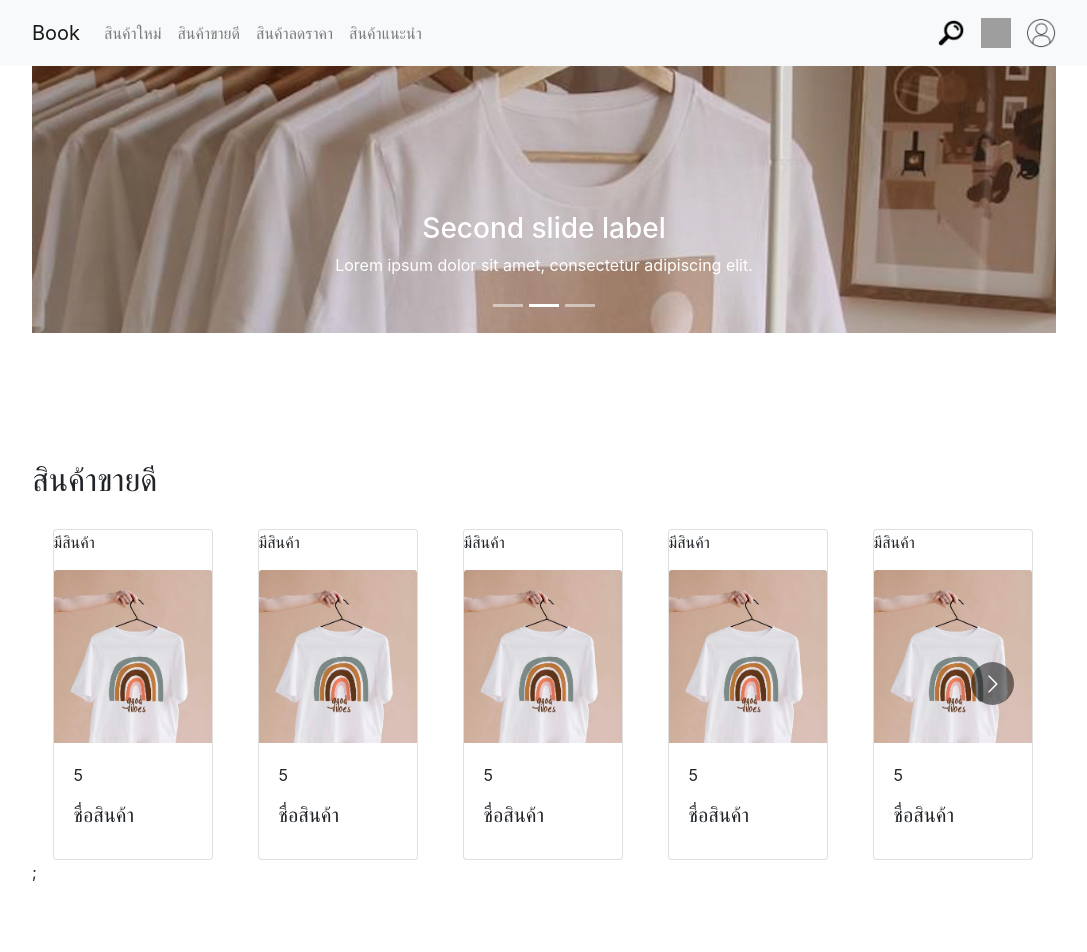
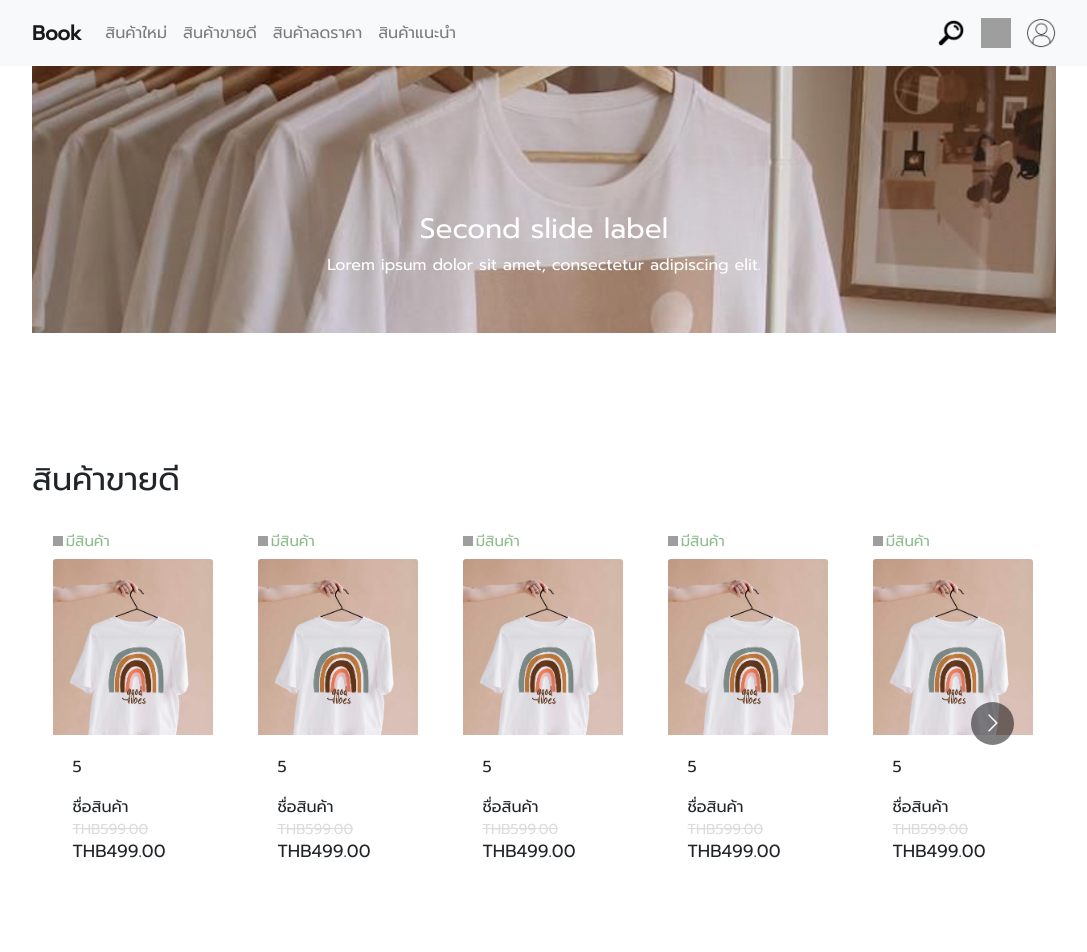
Before and after one commit to Thaksina/website-assignmet, a React (Create React App) app: page / in a window 1280 px wide. Shown: the top 952 px of the page, without its empty margins (96-1183 px from the left). Built offline with nearby package versions, Linux system fonts and the light colour scheme; grey boxes are pictures that could not be loaded.

Commit message:
card popup

```diff
--- a/public/index.html
+++ b/public/index.html
@@ -15,6 +15,8 @@
       user's mobile device or desktop. See https://developers.google.com/web/fundamentals/web-app-manifest/
     -->
     <link rel="manifest" href="%PUBLIC_URL%/manifest.json" />
+    <link rel="preconnect" href="https://fonts.googleapis.com">
+    <link href="https://fonts.googleapis.com/css2?family=Prompt&display=swap" rel="stylesheet">
     <!--
       Notice the use of %PUBLIC_URL% in the tags above.
       It will be replaced with the URL of the `public` folder during the build.
--- a/src/Components/Card.css
+++ b/src/Components/Card.css
@@ -1,7 +1,91 @@
+div{
+    font-family: 'Prompt', sans-serif;
+
+}
 .title{
     text-align: left;
-    padding: 10% 10% 0% 10%;
+    padding: 10% 10% 5% 10%;
 }
 .cardframe{
     width: 10rem;
+    position: relative;
+    flex-direction: column;
+    min-width: 0;
+    word-wrap: break-word;
+    background-color: #fff;
+    background-clip: border-box;
+    border-radius: .25rem;
+    height: 400px;
 }
+.cardframe:hover{
+    box-shadow: 0 4px 8px 0 rgb(0 0 0 / 20%), 0 6px 20px 0 rgb(0 0 0 / 19%);
+    padding: 10px;
+    border-radius: 10px;
+    width: 12rem;
+    margin: -10px;
+}
+
+.stockname{
+    display: contents;
+    color: darkseagreen;
+    font-size: 15px;
+
+}
+.stockicon{
+    height: 10px;
+    width: 10px;
+    margin-right: 2%;
+}
+
+.stocktitle{
+    padding-bottom: 4%;
+}
+
+.addcart {
+    display: none;
+}
+.likesticker{
+    display: none;
+}
+.statisticsticker{
+    display: none;
+}
+.cardframe:hover .addcart{
+    background-color: transparent;
+    display: block;
+    border-radius: 30px;
+    text-align: center;
+    margin-left: auto;
+    margin-right: auto;
+    padding: 0% 10%;
+}
+
+.price{
+    color: gainsboro;
+    text-decoration: line-through;
+    font-size: 0.9rem;
+}
+.pricededuct{
+    font-size: 1.1rem;
+}
+.cardtitle {
+    margin-bottom: 0rem;
+}
+
+.cardframe:hover .likesticker{
+    display: block;
+    position: absolute;
+    top: 12%;
+    left: 77%;
+    width: 20px;
+
+}
+
+.cardframe:hover .statisticsticker{
+    display: block;
+    position: absolute;
+    top: 18%;
+    left: 77%;
+    width: 20px;
+
+}
--- a/src/Components/Card.js
+++ b/src/Components/Card.js
@@ -2,16 +2,30 @@ import React from 'react'
 import './Card.css'
 
 
-
-function Card({name,starrating,stock,picture}) {
+function Card({name,starrating,stock,picture,price}) {
   return (
     <div className="title">
-      <div class="card cardframe">
-        <p>มีสินค้า</p>
+      <div class="cardframe">
+      <div class="stocktitle">
+         <img
+      className="stockicon"
+      src="./check.png"
+      alt="check icon"
+    />
+    <p className="stockname">{stock}</p>
+      </div>
+  <div>
+  <img class="likesticker" src="./like.png" alt="Card image cap" />
+  <img class="statisticsticker" src="./statistic.png" alt="Card image cap" />
+  </div>
   <img class="card-img-top" src={picture} alt="Card image cap" />
+
+  <button type="button" class="btn-outline-primary addcart">Add Cart</button>
   <div class="card-body">
   <p class="card-text">{starrating}</p>
-    <h5 class="card-title">{name}</h5>
+    <p class="cardtitle">{name}</p>
+    <p class="cardtitle price">THB{price}.00</p>
+    <h5 class="cardtitle pricededuct">THB{price-100}.00</h5>
   </div>
 </div>
     </div>
--- a/src/Components/CardSlider.js
+++ b/src/Components/CardSlider.js
@@ -36,6 +36,7 @@ function CardSlider({title}) {
       starrating="5"
       stock="มีสินค้า"
       picture="./shirtpic.jpg"
+      price="599"
       />
   </div>
   <div>
@@ -44,6 +45,7 @@ function CardSlider({title}) {
       starrating="5"
       stock="มีสินค้า"
       picture="./shirtpic.jpg"
+      price="599"
       />
   </div>
   <div>
@@ -52,6 +54,7 @@ function CardSlider({title}) {
       starrating="5"
       stock="มีสินค้า"
       picture="./shirtpic.jpg"
+      price="599"
       />
   </div>
   <div>
@@ -60,6 +63,7 @@ function CardSlider({title}) {
       starrating="5"
       stock="มีสินค้า"
       picture="./shirtpic.jpg"
+      price="599"
       />
     </div>
   <div>
@@ -68,6 +72,7 @@ function CardSlider({title}) {
       starrating="5"
       stock="มีสินค้า"
       picture="./shirtpic.jpg"
+      price="599"
       />
   </div>
   <div>
@@ -76,6 +81,7 @@ function CardSlider({title}) {
       starrating="5"
       stock="มีสินค้า"
       picture="./shirtpic.jpg"
+      price="599"
       />
   </div>
   <div>
@@ -84,9 +90,10 @@ function CardSlider({title}) {
       starrating="5"
       stock="มีสินค้า"
       picture="./shirtpic.jpg"
+      price="599"
       />
   </div>
-</Carousel>;
+</Carousel>
     </div>
   );
 }
--- a/src/Components/Navbar.css
+++ b/src/Components/Navbar.css
@@ -14,3 +14,8 @@
     padding-bottom: 1%;
     padding-top: 1%;
 }
+
+.navbartitle{
+    font-weight: bolder;
+    font-size: 25px;
+}
--- a/src/Components/Navbar.js
+++ b/src/Components/Navbar.js
@@ -6,7 +6,7 @@ function Navbar() {
   return (
     <div className="App">
       <nav class="navbar-expand-lg navbar-light bg-light navbarspace">
-  <a class="navbar-brand" href="#">Book</a>
+  <a class="navbar-brand navbartitle" href="#">Book</a>
   <button class="navbar-toggler" type="button" data-toggle="collapse" data-target="#navbarSupportedContent" aria-controls="navbarSupportedContent" aria-expanded="false" aria-label="Toggle navigation">
     <span class="navbar-toggler-icon"></span>
   </button>
--- a/src/Components/Slide.css
+++ b/src/Components/Slide.css
@@ -21,3 +21,10 @@
   border-radius: 0px 150px 150px 0px;
   background-color: black;
 }
+.carousel-indicators {
+  display: none !important;
+  position: absolute;
+  right: 0;
+  bottom: 0;
+  left: 0;
+}
--- a/src/index.css
+++ b/src/index.css
@@ -1,13 +1,15 @@
 body {
   margin: 0;
-  font-family: -apple-system, BlinkMacSystemFont, 'Segoe UI', 'Roboto', 'Oxygen',
+  /* font-family: -apple-system, BlinkMacSystemFont, 'Segoe UI', 'Roboto', 'Oxygen',
     'Ubuntu', 'Cantarell', 'Fira Sans', 'Droid Sans', 'Helvetica Neue',
-    sans-serif;
+    sans-serif; */
+    font-family: 'Prompt', sans-serif;
   -webkit-font-smoothing: antialiased;
   -moz-osx-font-smoothing: grayscale;
 }
 
 code {
-  font-family: source-code-pro, Menlo, Monaco, Consolas, 'Courier New',
-    monospace;
+  /* font-family: source-code-pro, Menlo, Monaco, Consolas, 'Courier New',
+    monospace; */
+    font-family: 'Prompt', sans-serif;
 }
```
